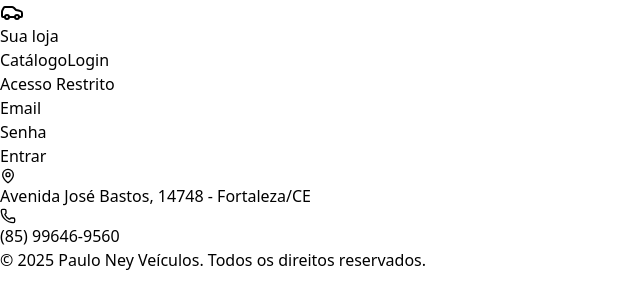
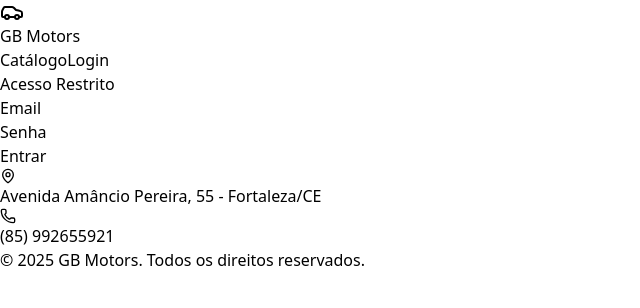
Before and after one commit to italocampo/Frontend-Loja-Carro, a React (Vite) app: page /login in a window 1280 px wide. Shown: the top 308 px of the page, without its empty margins (0-640 px from the left). Built offline with nearby package versions, Linux system fonts and the light colour scheme; no server answers.

Commit message:
Mudanças de nome

```diff
--- a/index.html
+++ b/index.html
@@ -4,7 +4,7 @@
     <meta charset="UTF-8" />
     <link rel="icon" type="image/svg+xml" href="/vite.svg" />
     <meta name="viewport" content="width=device-width, initial-scale=1.0" />
-    <title>Paulo Ney veículos</title>
+    <title>GB Motors</title>
   </head>
   <body>
     <div id="root"></div>
--- a/src/components/Footer.tsx
+++ b/src/components/Footer.tsx
@@ -10,16 +10,16 @@
         <div className="flex flex-col md:flex-row justify-center items-center gap-4 md:gap-8 mb-4">
           <div className="flex items-center gap-2">
             <MapPin size={16} />
-            <span>Avenida José Bastos, 14748 - Fortaleza/CE</span>
+            <span>Avenida Amâncio Pereira, 55 - Fortaleza/CE</span>
           </div>
           <div className="flex items-center gap-2">
             <Phone size={16} />
-            <a href="tel:+5585996469560" className="hover:text-white">(85) 99646-9560</a>
+            <a href="tel:+5585992655921" className="hover:text-white">(85) 992655921</a>
           </div>
         </div>
 
         {/* Linha do copyright */}
-        <p className="text-sm text-gray-400">&copy; {currentYear} Paulo Ney Veículos. Todos os direitos reservados.</p>
+        <p className="text-sm text-gray-400">&copy; {currentYear} GB Motors. Todos os direitos reservados.</p>
       </div>
     </footer>
   )
--- a/src/components/Header.tsx
+++ b/src/components/Header.tsx
@@ -19,7 +19,7 @@
         {/* Lado Esquerdo: Logo */}
         <Link to="/" className="flex items-center gap-2 text-xl font-bold text-gray-900">
           <Car className="text-blue-600" />
-          <span>Sua loja</span>
+          <span>GB Motors</span>
         </Link>
 
         {/* Lado Direito: Links de Navegação e Botão de Ação */}
```
